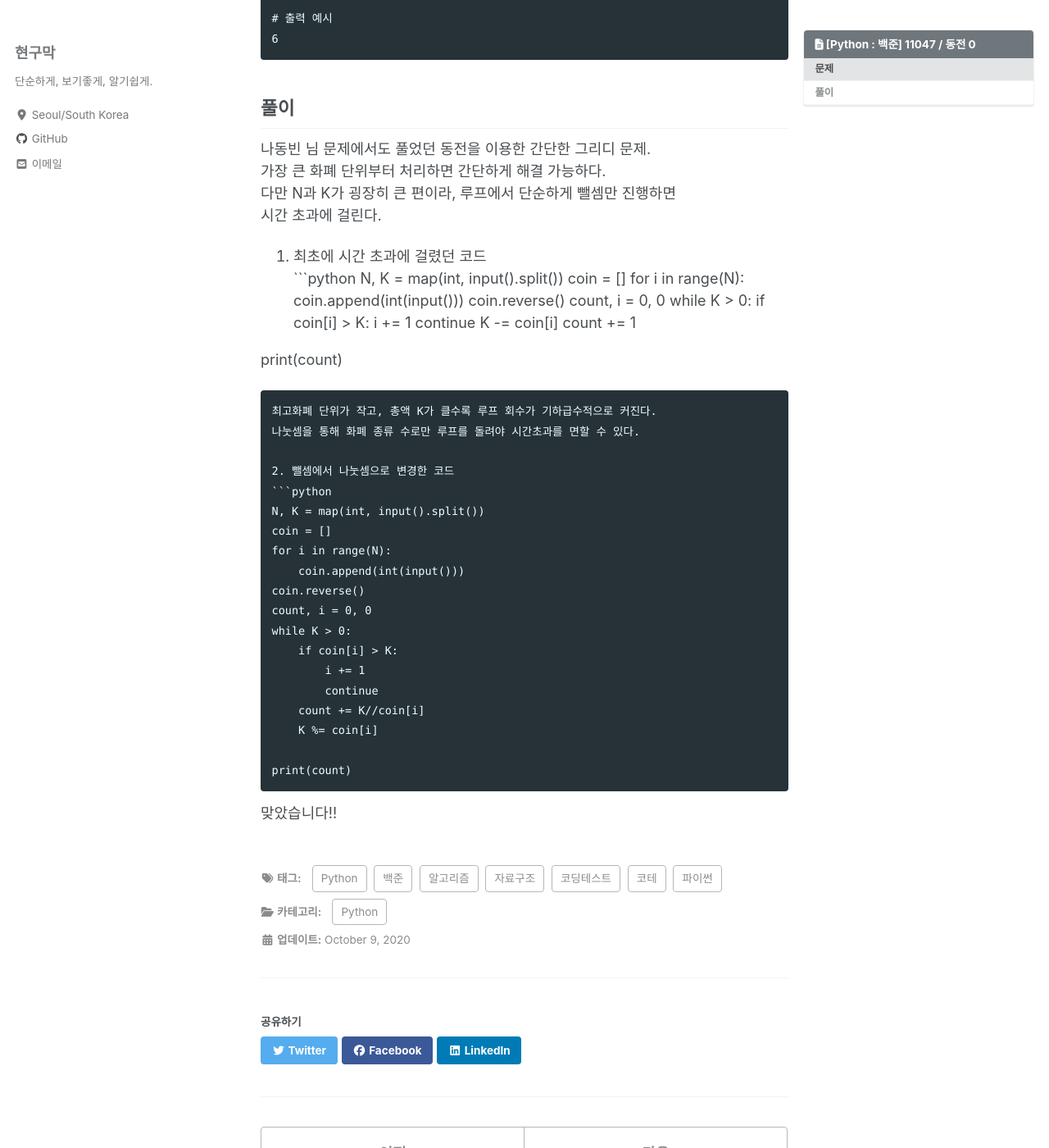
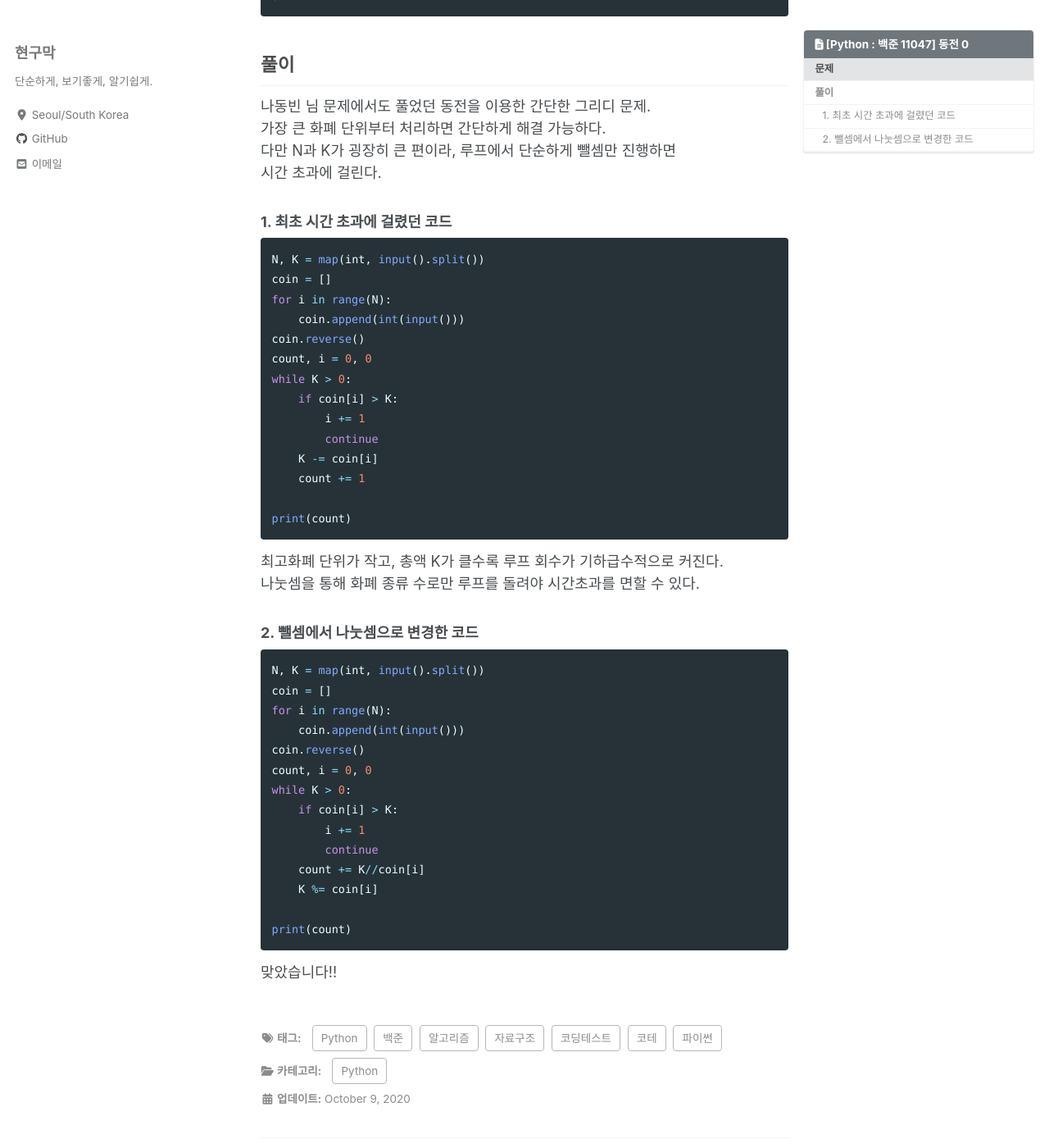
Before and after one commit to Hyeon9mak/Hyeon9mak.github.io, a Jekyll site: the page built from _posts/2020-10-09-Python-백준-11047.md, in a window 1280 px wide and 1400 px high, scrolled down 764 px. Shown: the whole window at 82% size. Built offline with Jekyll 4.4.1, drawn with Linux system fonts in a browser that asks for light colours; cached includes are drawn as plain includes; nearby versions of some CDN libraries; comment, search, counter and statistics services are not loaded; some of the changed text lies outside the part shown.

Commit message:
Update 2 posts

````diff
--- a/_posts/2020-10-09-Python-백준-11047.md
+++ b/_posts/2020-10-09-Python-백준-11047.md
@@ -1,5 +1,5 @@
 ---
-title: "[Python : 백준] 11047 / 동전 0"
+title: "[Python : 백준 11047] 동전 0"
 date: 2020-10-09 12:58:00
 categories:
     - Python
@@ -13,14 +13,14 @@
     - 자료구조
 toc: true
 toc_sticky: true
-toc_label: "[Python : 백준] 11047 / 동전 0"
+toc_label: "[Python : 백준 11047] 동전 0"
 ---
 ## 문제
 [https://www.acmicpc.net/problem/11047](https://www.acmicpc.net/problem/11047)
 
-> 준규가 가지고 있는 동전은 총 N종류이고, 각각의 동전을 매우 많이 가지고 있다.
-> 동전을 적절히 사용해서 그 가치의 합을 K로 만들려고 한다.
-> 이때 필요한 동전 개수의 최솟값을 구하는 프로그램을 작성하시오.
+준규가 가지고 있는 동전은 총 N종류이고, 각각의 동전을 매우 많이 가지고 있다.
+동전을 적절히 사용해서 그 가치의 합을 K로 만들려고 한다.
+이때 필요한 동전 개수의 최솟값을 구하는 프로그램을 작성하시오.
 
 ```
 # 입력 예시
@@ -62,10 +63,11 @@
 
 print(count)
 ```
+
 최고화폐 단위가 작고, 총액 K가 클수록 루프 회수가 기하급수적으로 커진다.
 나눗셈을 통해 화폐 종류 수로만 루프를 돌려야 시간초과를 면할 수 있다.
 
-2. 뺄셈에서 나눗셈으로 변경한 코드
+### 2. 뺄셈에서 나눗셈으로 변경한 코드
 ```python
 N, K = map(int, input().split())
 coin = []
````
Also changed, not shown: other parts of _posts/2020-10-09-Python-백준-11047.md (+2 -1 lines), _posts/2019-10-09-TEST.md (deleted, +0 -22 lines), _posts/2020-10-09-Python-백준-1931.md (+17 -9 lines).
